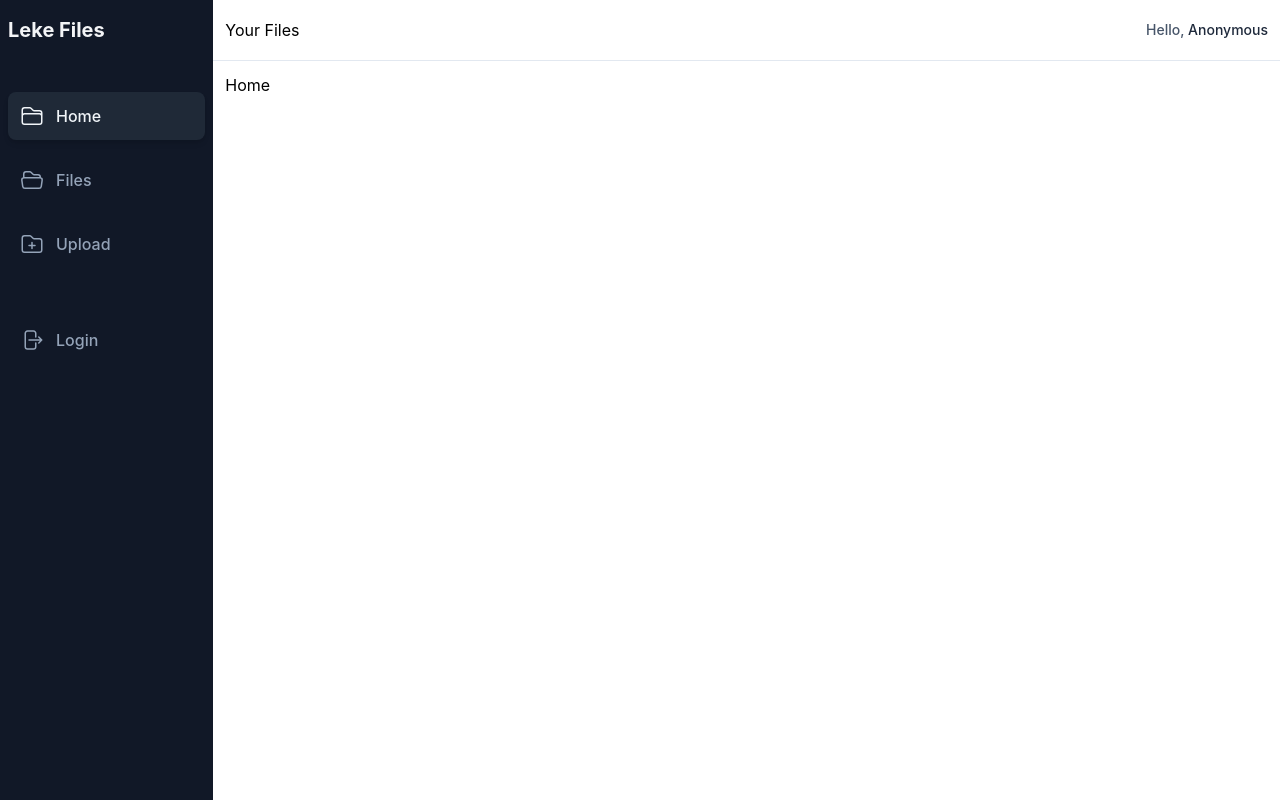
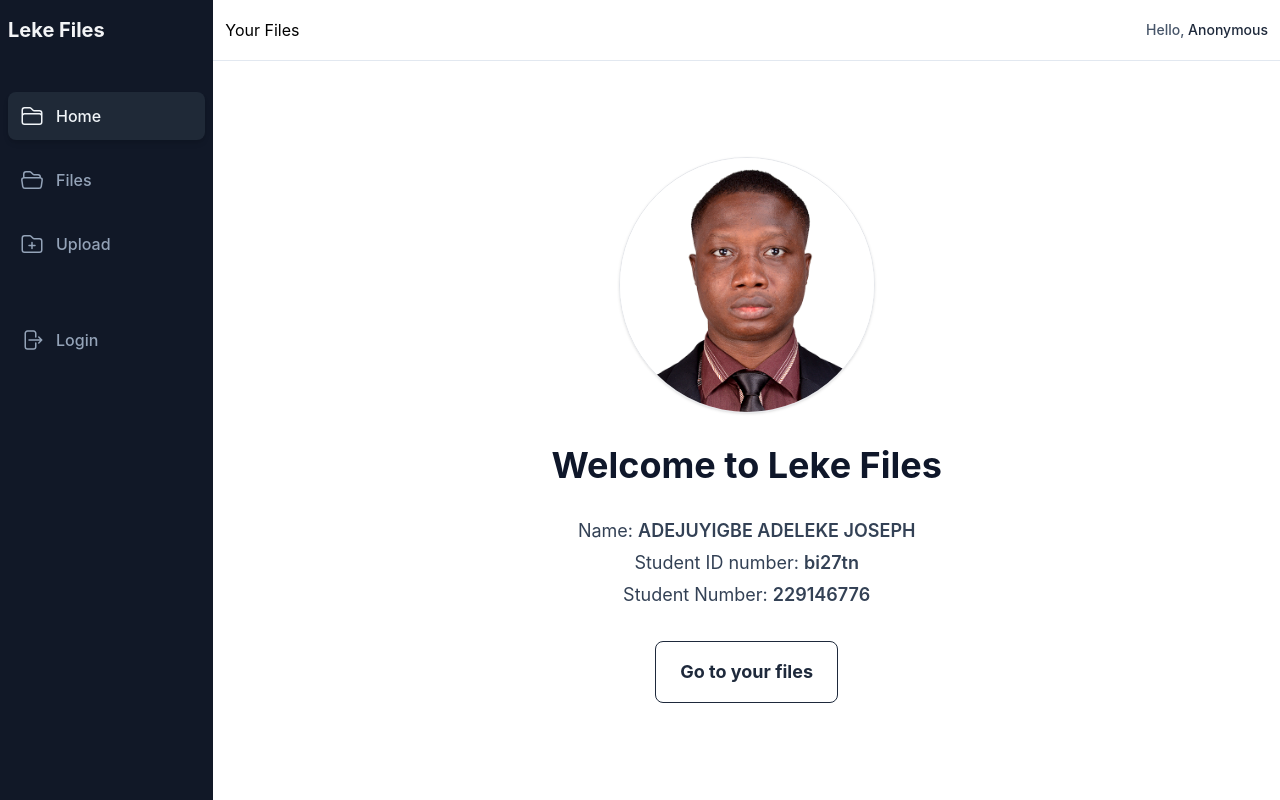
Before and after one commit to tolu-c/redesigned-octo-chainsaw, a React (Create React App) app in the folder files/: page / in a window 1280 px wide. Built offline with nearby package versions, Linux system fonts and the light colour scheme; no server answers.

Commit message:
feat: homepage

```diff
--- a/files/src/components/HomePage.tsx
+++ b/files/src/components/HomePage.tsx
@@ -1,3 +1,39 @@
+import { Link } from "react-router-dom";
+import leke from "../images/leke.jpg";
+
 export const HomePage = () => {
-  return <div>Home</div>;
+  return (
+    <div className="h-full flex justify-center items-center">
+      <div className="w-5/6 md:w-3/4 flex flex-col gap-8 items-center p-4">
+        <div className="w-52 h-52 md:w-64 md:h-64 overflow-hidden rounded-full border shadow">
+          <img
+            src={leke}
+            alt="leke"
+            className="w-full h-full object-contain object-center"
+          />
+        </div>
+        <h1 className="text-2xl md:text-4xl font-bold text-slate-900">
+          Welcome to Leke Files
+        </h1>
+        <div className="flex flex-col gap-1 text-center">
+          <p className="text-base md:text-lg text-slate-700">
+            Name:{" "}
+            <span className="font-semibold">ADEJUYIGBE ADELEKE JOSEPH</span>
+          </p>
+          <p className="text-base md:text-lg text-slate-700">
+            Student ID number: <span className="font-semibold">bi27tn</span>
+          </p>
+          <p className="text-base md:text-lg text-slate-700">
+            Student Number: <span className="font-semibold">229146776</span>
+          </p>
+        </div>
+        <Link
+          to="files"
+          className="text-lg text-center font-bold text-slate-800 bg-transparent border border-slate-800 hover:bg-slate-950 hover:text-slate-100 p-4 px-6 rounded-lg w-max"
+        >
+          Go to your files
+        </Link>
+      </div>
+    </div>
+  );
 };
```
Also changed, not shown: files/src/images/leke.jpg (added).
